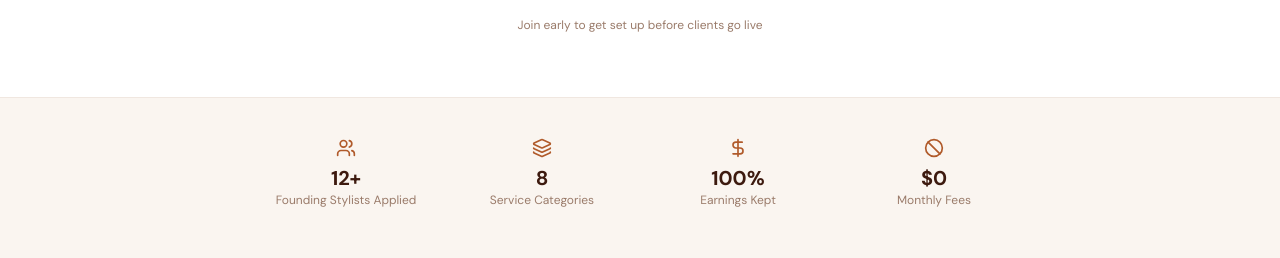
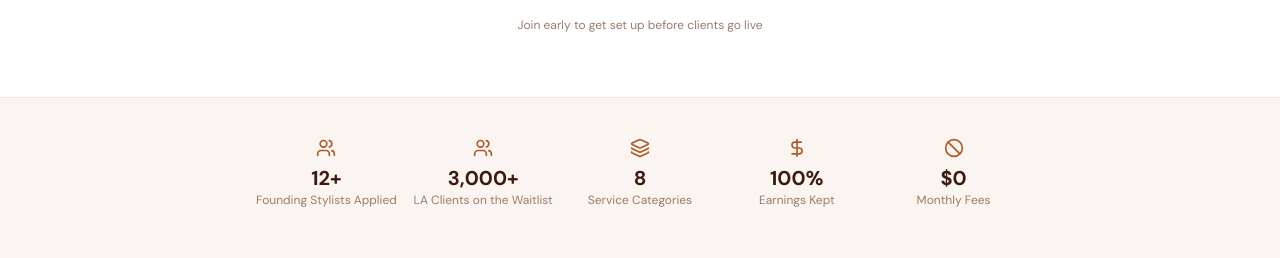
Before and after one commit to 9drix9/beauty-link, a Next.js app: page /pro/join in a window 1280 px wide. Shown: the part 2000-2258 px from the top of the page. Built offline with nearby package versions, Linux system fonts and the light colour scheme; no server answers; the database is empty; a web font is replaced by a local one.

Commit message:
perk
perk 3000

```diff
--- a/src/app/pro/join/page.tsx
+++ b/src/app/pro/join/page.tsx
@@ -199,9 +199,10 @@ export default async function JoinPage() {
       <section className="py-10 px-4 bg-background border-y border-border/40">
         <div className="max-w-3xl mx-auto">
           {/* Stats row */}
-          <div className="grid grid-cols-2 sm:grid-cols-4 gap-4 mb-8">
+          <div className="grid grid-cols-2 sm:grid-cols-5 gap-4 mb-8">
             {[
               { value: `${displayCount}+`, label: IS_LAUNCHED ? "Stylists Applied" : "Founding Stylists Applied", icon: Users },
+              { value: "3,000+", label: "LA Clients on the Waitlist", icon: Users },
               { value: "8", label: "Service Categories", icon: Layers },
               { value: "100%", label: "Earnings Kept", icon: DollarSign },
               { value: "$0", label: "Monthly Fees", icon: Ban },
```
